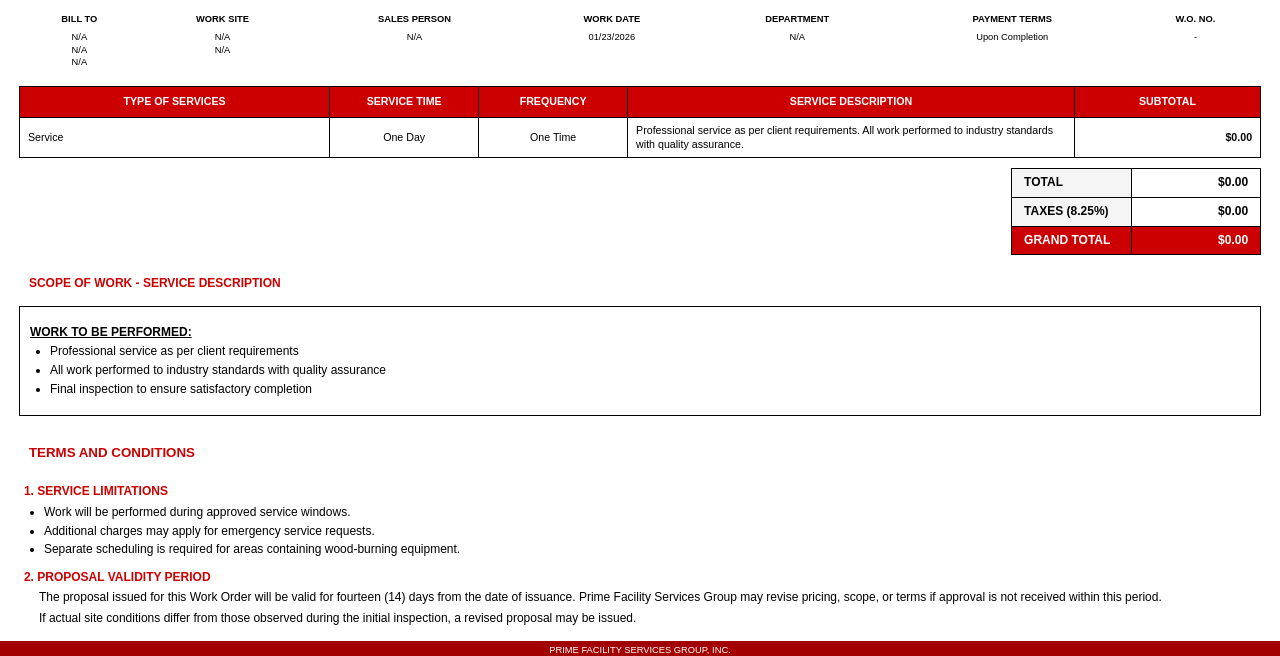
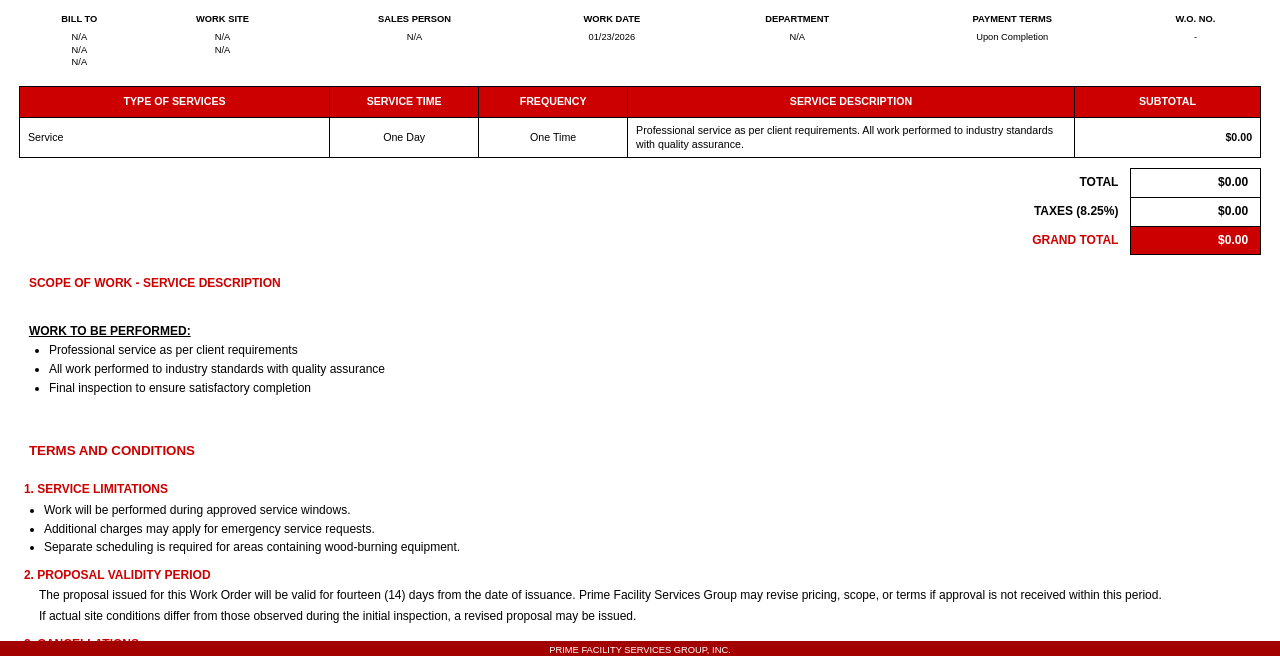
Before and after one commit to imjosephheras/sales, a PHP site: page /contract_generator/contract_generator/templates/jwo.php in a window 1280 px wide. Shown: the part 97-753 px from the top of the page. Run offline with PHP 8.4, Linux system fonts and the light colour scheme.

Commit message:
Remove box styling from totals labels and scope of work section
- Totals table: removed borders and background from TOTAL/TAXES/GRAND TOTAL
  label cells, keeping only text aligned to the right of the value cells
- Scope of work: removed border from content area, leaving plain text
- Applied changes to both PDF template (jwo.php) and live preview (preview.js)

https://claude.ai/code/session_01835R3ycU9hiG5eH8RyL3zy

```diff
--- a/contract_generator/contract_generator/templates/jwo.php
+++ b/contract_generator/contract_generator/templates/jwo.php
@@ -146,15 +146,14 @@
         .totals-table td {
             padding: 6px 12px;
             font-size: 9pt;
-            border: 1px solid #000;
         }
 
         .totals-table .label-cell {
-            text-align: left;
+            text-align: right;
             font-weight: bold;
-            background-color: #f5f5f5;
             text-transform: uppercase;
             width: 120px;
+            border: none;
         }
 
         .totals-table .value-cell {
@@ -162,11 +161,11 @@
             width: 130px;
             background-color: #fff;
             font-weight: bold;
+            border: 1px solid #000;
         }
 
         .totals-table tr:last-child .label-cell {
-            background-color: #CC0000;
-            color: white;
+            color: #CC0000;
         }
 
         .totals-table tr:last-child .value-cell {
@@ -190,7 +189,7 @@
         }
 
         .scope-content {
-            border: 1px solid #000;
+            border: none;
             padding: 10px;
             background-color: #fff;
         }
```
Also changed, not shown: contract_generator/contract_generator/js/preview.js (+7 -5 lines).
